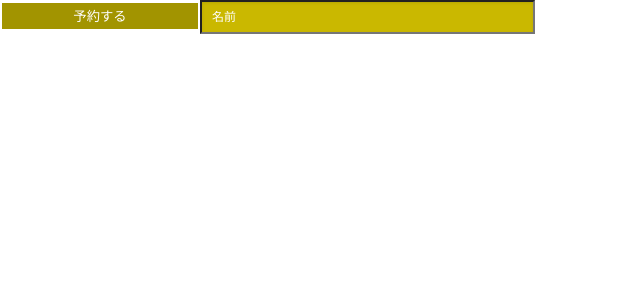
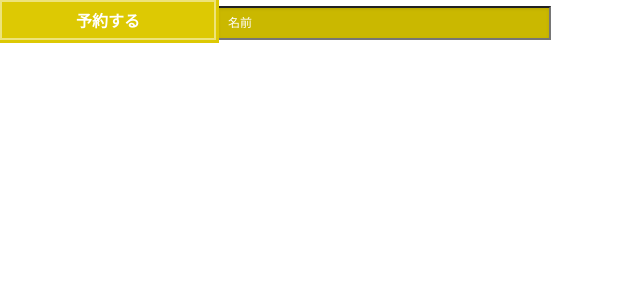
Before and after one commit to aoman-n/reactAtomic, a React app: page / in a window 1280 px wide. Shown: the top 300 px of the page, without its empty margins (0-640 px from the left). Built offline with nearby package versions, Linux system fonts and the light colour scheme.

Commit message:
Set @storybook/addon-knobs & Update button component styles

```diff
--- a/src/components/atoms/Button/index.js
+++ b/src/components/atoms/Button/index.js
@@ -1,15 +1,22 @@
 import React from 'react';
-import PropTypes from 'prop-types';
 import styled from 'styled-components';
 import { colors } from '../../../styles';
 
 const Container = styled.button`
-  height: 30px;
-  width: 200px;
-  border: 2px solid ${colors.white};
-  background: ${props => (props.primary ? 'skyblue' : colors.darkYellow)};
-  color: ${colors.white};
+  height: 40px;
+  width: 216px;
+  box-shadow: 0px 0px 0px 3px
+    ${props => (props.disabled ? colors.lightGray : colors.yellow)};
+  border: solid 2px rgba(255, 255, 255, 0.47);
+  background: ${props => (props.disabled ? colors.lightGray : colors.yellow)};
+  color: ${props => (props.disabled ? '#DFDFDF' : colors.white)};
+  font-size: 16px;
+  font-weight: bold;
   cursor: pointer;
+  transition: 0.8s;
+  :hover {
+    opacity: 0.8;
+  }
 `;
 
 const Button = ({ children, ...props }) => {
--- a/src/styles/index.js
+++ b/src/styles/index.js
@@ -2,6 +2,7 @@ export const colors = {
   yellow: '#DDC903',
   darkYellow: '#A29400',
   black: '#333333',
+  lightGray: '#F3F3F3',
   white: '#ffffff',
 };
 
```
Also changed, not shown: 1 other file (tests, documents, lock files or other folders).
